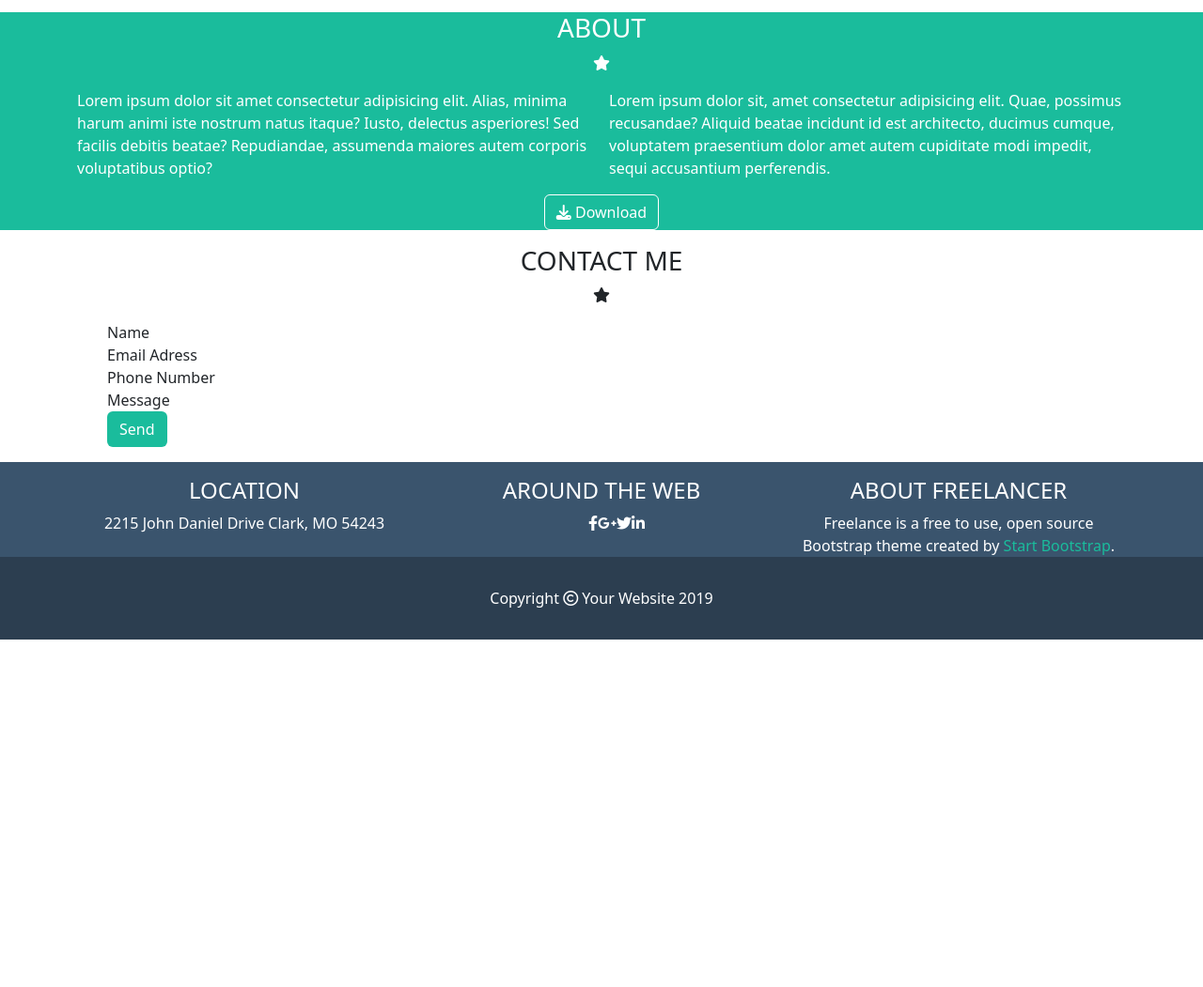
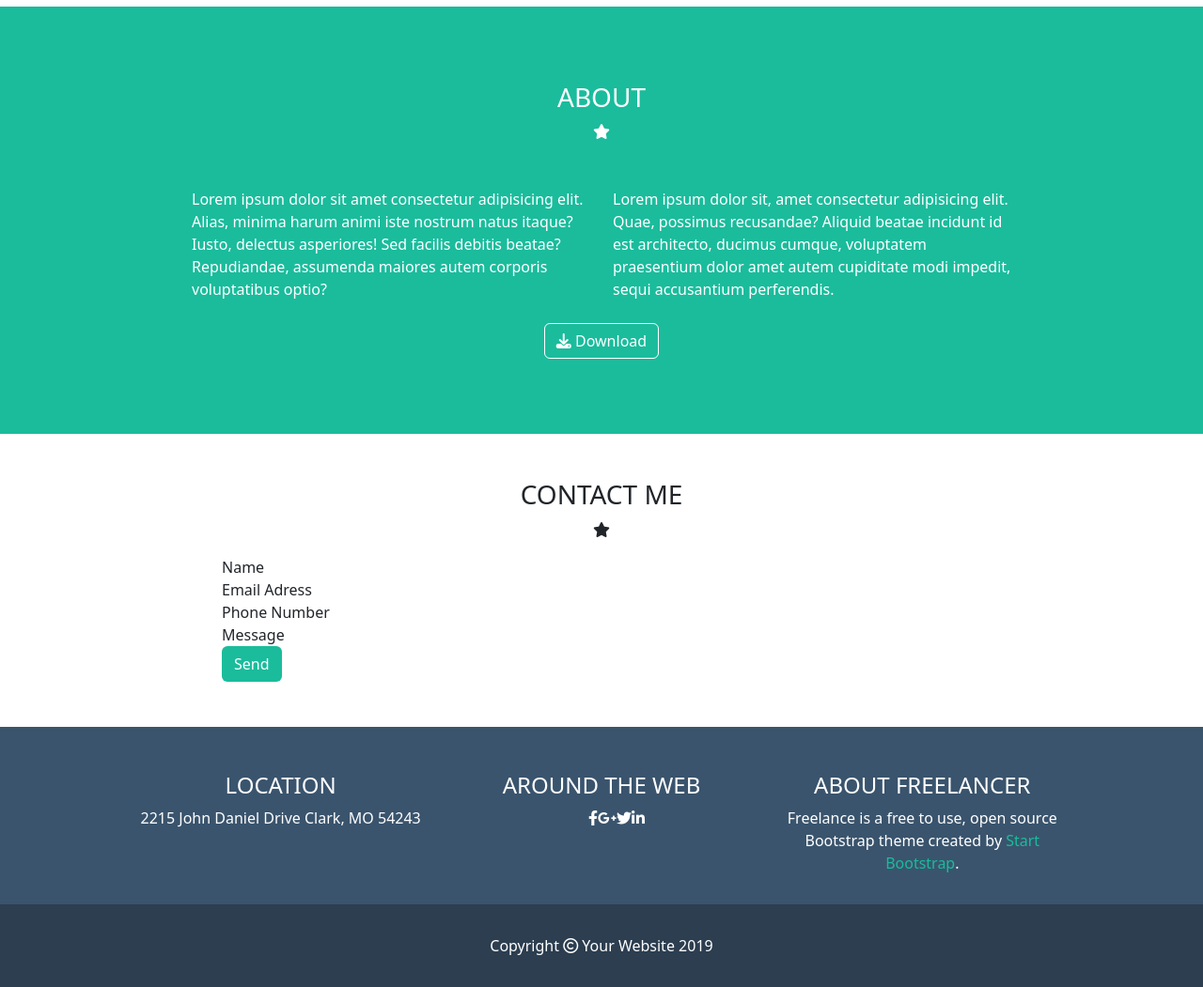
Before and after one commit to sder12/html-css-bootstrap-freelancer, a plain HTML site: page index.html in a window 1280 px wide. Shown: the part 1460-2511 px from the top of the page at 94% size. Before the commit the page ends 2141 px from the top, so only its background shows below. Drawn offline with nearby package versions, Linux system fonts and the light colour scheme.

Commit message:
Add wrapper

```diff
--- a/css/style.css
+++ b/css/style.css
@@ -14,6 +14,18 @@ html {
   --bg-light-blue: #3a546d;
   /* Dimension */
   --header-height: 60px;
+}
+/* WRAPPER */
+.wrapper{
+  width: 80%;
+  margin: 0 auto;
+  padding:  2em 0;
+}
+
+.wrapper-small{
+  width: 70%;
+  margin: 0 auto;
+  padding:  2em 0;
 }
 
 /* LINK and LIST*/
@@ -52,7 +64,7 @@ header{
   margin: 0 .3em;
 }
 #banner img{
-  width: 50%;
+  width: 40%;
 }
 /* Portfolio */
 /* About*/
--- a/index.html
+++ b/index.html
@@ -55,12 +55,12 @@
     <!-- Banner -->
     <section id="banner">
       <div class="container text-center">
-        <img src="img/avatar.svg" alt="">
+        <img src="img/avatar.svg" alt="" class="pt-3 mb-3">
         <h3>START BOOTSTRAP</h3>
         <div class="star text-center mb-3">
           <i class="fa-solid fa-star"></i>
         </div>
-        <ul class="d-flex justify-content-center">
+        <ul class="d-flex justify-content-center pb-5">
           <li>GRAPHIC ARTIST</li>
           <li>-</li>
           <li>WEB DESIGNER</li>
@@ -75,7 +75,7 @@
     <section id="portfolio" class="mt-5">
       <div class="container">
         <h3>PORTFOLIO</h3>
-        <div class="star text-center mb-3">
+        <div class="star text-center mb-5">
           <i class="fa-solid fa-star"></i>
         </div>
         <div class="row g-3 row-cols-1 row-cols-md-2 row-cols-lg-3">
@@ -103,25 +103,28 @@
     <!-- End Portfolio -->
 
     <!--About-->
-    <section id="about" class="mt-5">
-      <div class="container">
+    <section id="about" class="mt-5 ">
+      <div class="wrapper-small">
+        <div class="container pt-5">
           <h3>ABOUT</h3>
-        <div class="star text-center mb-3">
+          <div class="star text-center mb-5">
             <i class="fa-solid fa-star"></i>
           </div>
-        <div class="row g-3">
+          <div class="row g-4">
             <div class="col-12 col-md-6">
               Lorem ipsum dolor sit amet consectetur adipisicing elit. Alias, minima harum animi iste nostrum natus
               itaque? Iusto, delectus asperiores! Sed facilis debitis beatae? Repudiandae, assumenda maiores autem
               corporis voluptatibus optio?
             </div>
             <div class="col-12 col-md-6">
-            Lorem ipsum dolor sit, amet consectetur adipisicing elit. Quae, possimus recusandae? Aliquid beatae incidunt
+              Lorem ipsum dolor sit, amet consectetur adipisicing elit. Quae, possimus recusandae? Aliquid beatae
+              incidunt
               id est architecto, ducimus cumque, voluptatem praesentium dolor amet autem cupiditate modi impedit, sequi
               accusantium perferendis.
             </div>
-          <div class="col-12 text-center">
+            <div class="col-12 text-center mb-5">
               <div class="btn border-white"> <i class="fa-solid fa-download"></i> Download</div>
+            </div>
           </div>
         </div>
       </div>
@@ -130,6 +133,7 @@
 
     <!--Contact-->
     <section id="contact" class="mt-3">
+      <div class="wrapper-small">
         <div class="container">
           <h3>CONTACT ME</h3>
           <div class="star text-center mb-3">
@@ -143,6 +147,7 @@
             <li class="btn">Send </li>
           </ul>
         </div>
+      </div>
     </section>
     <!--End Contact-->
   </main>
@@ -151,6 +156,7 @@
   <!-- FOOTER ------------->
   <footer>
     <section id="footer-top">
+      <div class="wrapper">
         <div class="container">
           <div class="row text-center">
             <div class="col-12 col-md-4 g-3">
@@ -173,6 +179,8 @@
             </div>
           </div>
         </div>
+      </div>
+
     </section>
 
     <section id="footer-bottom">
@@ -180,7 +188,6 @@
         Copyright <i class="fa-regular fa-copyright"></i> Your Website 2019
       </div>
     </section>
-
   </footer>
   <!-- END FOOTER -->
 </body>
```
Lines whose indentation alone changed are shown as unchanged.
